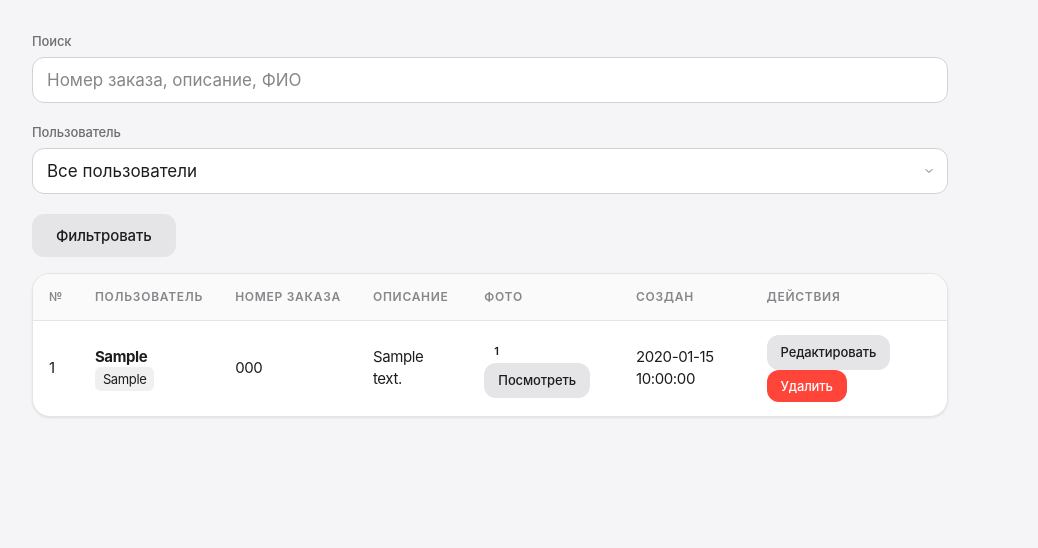
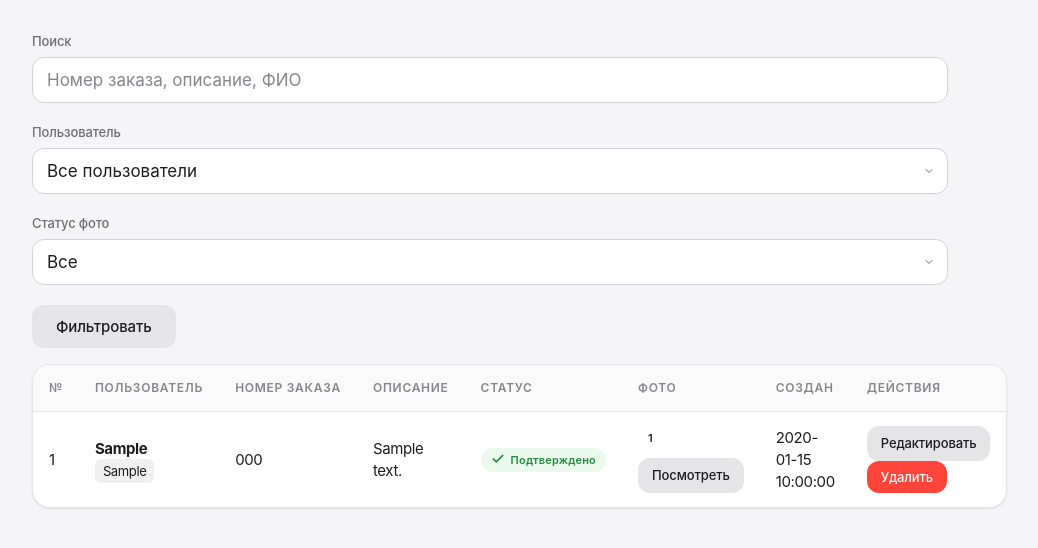
Before and after one commit to VladChristmas/gl-jb, a Flask app: page /admin/orders in a window 1280 px wide. Shown: the part 78-626 px from the top of the page, without its empty margins (150-1188 px from the left). Run offline with Flask 3, Linux system fonts and the light colour scheme; the visitor is signed in with stand-in values (Sample User, id 1); tables that the repository leaves empty hold one stand-in row (values such as "Sample post"); parts of the project's set-up code (start-up, migrations or seed data) failed here and were passed over; some libraries are stand-ins or nearby versions.

Commit message:
Admin orders: add photo filter, Apple-style confirmed/pending badges

```diff
--- a/app.py
+++ b/app.py
@@ -542,6 +542,7 @@ def admin_orders():
     page = request.args.get('page', 1, type=int)
     search = request.args.get('search', '', type=str)
     user_filter = request.args.get('user_id', '', type=str)
+    photo_filter = request.args.get('photo_filter', '', type=str)
 
     query = db.session.query(Order, User).join(User, Order.user_id == User.id)
 
@@ -556,6 +557,11 @@ def admin_orders():
 
     if user_filter:
         query = query.filter(User.id == user_filter)
+
+    if photo_filter == 'with_photos':
+        query = query.filter(Order.photos.any())
+    elif photo_filter == 'without_photos':
+        query = query.filter(~Order.photos.any())
 
     pagination = query.order_by(Order.created_at.desc()).paginate(
         page=page, per_page=20, error_out=False
@@ -576,7 +582,8 @@ def admin_orders():
                            pagination=pagination,
                            search=search,
                            users=users,
-                           user_filter=user_filter)
+                           user_filter=user_filter,
+                           photo_filter=photo_filter)
 
 @app.route('/admin/orders/delete/<int:order_id>', methods=['POST'])
 @admin_required
--- a/templates/admin_orders.html
+++ b/templates/admin_orders.html
@@ -8,7 +8,7 @@
     <a href="{{ url_for('admin_dashboard') }}" class="btn btn-secondary">Назад</a>
 </header>
 
-<form method="get" class="form-inline" style="margin-bottom: 1rem; gap: 1rem;">
+<form method="get" class="form-inline" style="margin-bottom: 1rem; gap: 1rem; flex-wrap: wrap;">
     <div class="form-group" style="min-width: 250px;">
         <label for="search">Поиск</label>
         <input type="text" id="search" name="search" value="{{ search }}" placeholder="Номер заказа, описание, ФИО">
@@ -22,8 +22,16 @@
             {% endfor %}
         </select>
     </div>
+    <div class="form-group" style="min-width: 180px;">
+        <label for="photo_filter">Статус фото</label>
+        <select id="photo_filter" name="photo_filter">
+            <option value="">Все</option>
+            <option value="with_photos" {% if photo_filter == 'with_photos' %}selected{% endif %}>✅ С фото (подтверждены)</option>
+            <option value="without_photos" {% if photo_filter == 'without_photos' %}selected{% endif %}>⏳ Без фото</option>
+        </select>
+    </div>
     <button type="submit" class="btn btn-secondary">Фильтровать</button>
-    {% if search or user_filter %}
+    {% if search or user_filter or photo_filter %}
     <a href="{{ url_for('admin_orders') }}" class="btn btn-secondary">Сбросить</a>
     {% endif %}
 </form>
@@ -35,6 +43,7 @@
             <th>Пользователь</th>
             <th>Номер заказа</th>
             <th>Описание</th>
+            <th>Статус</th>
             <th>Фото</th>
             <th>Создан</th>
             <th>Действия</th>
@@ -51,9 +60,27 @@
             <td>{{ item.order.order_number }}</td>
             <td>{{ item.order.description }}</td>
             <td>
+                {% if item.photos_count > 0 %}
+                <span class="badge badge-success" style="display: inline-flex; align-items: center; gap: 6px;">
+                    <svg width="14" height="14" viewBox="0 0 24 24" fill="none" stroke="currentColor" stroke-width="3" stroke-linecap="round" stroke-linejoin="round" style="margin-top: -2px;">
+                        <polyline points="20 6 9 17 4 12"></polyline>
+                    </svg>
+                    Подтверждено
+                </span>
+                {% else %}
+                <span class="badge badge-warning" style="display: inline-flex; align-items: center; gap: 6px;">
+                    <svg width="14" height="14" viewBox="0 0 24 24" fill="none" stroke="currentColor" stroke-width="2" stroke-linecap="round" stroke-linejoin="round" style="margin-top: -2px;">
+                        <circle cx="12" cy="12" r="10"></circle>
+                        <polyline points="12 6 12 12 16 14"></polyline>
+                    </svg>
+                    Ожидает фото
+                </span>
+                {% endif %}
+            </td>
+            <td>
                 <span class="badge">{{ item.photos_count }}</span>
                 {% if item.photos_count > 0 %}
-                <a href="{{ url_for('order_photos', order_id=item.order.id) }}" class="btn btn-sm btn-secondary">Посмотреть</a>
+                <a href="{{ url_for('order_photos', order_id=item.order.id) }}" class="btn btn-sm btn-secondary" style="margin-top: 8px; display: inline-block;">Посмотреть</a>
                 {% endif %}
             </td>
             <td>{{ item.order.created_at }}</td>
@@ -67,7 +94,7 @@
         </tr>
         {% else %}
         <tr>
-            <td colspan="7" class="text-center">Заказов нет</td>
+            <td colspan="8" class="text-center">Заказов нет</td>
         </tr>
         {% endfor %}
     </tbody>
@@ -76,11 +103,11 @@
 {% if pagination.pages > 1 %}
 <nav class="pagination">
     {% if pagination.has_prev %}
-        <a href="{{ url_for('admin_orders', page=pagination.prev_num, search=search, user_id=user_filter) }}" class="btn btn-secondary btn-sm">← Назад</a>
+        <a href="{{ url_for('admin_orders', page=pagination.prev_num, search=search, user_id=user_filter, photo_filter=photo_filter) }}" class="btn btn-secondary btn-sm">← Назад</a>
     {% endif %}
     <span class="pagination-info">Страница {{ pagination.page }} из {{ pagination.pages }}</span>
     {% if pagination.has_next %}
-        <a href="{{ url_for('admin_orders', page=pagination.next_num, search=search, user_id=user_filter) }}" class="btn btn-secondary btn-sm">Вперёд →</a>
+        <a href="{{ url_for('admin_orders', page=pagination.next_num, search=search, user_id=user_filter, photo_filter=photo_filter) }}" class="btn btn-secondary btn-sm">Вперёд →</a>
     {% endif %}
 </nav>
 {% endif %}
```
